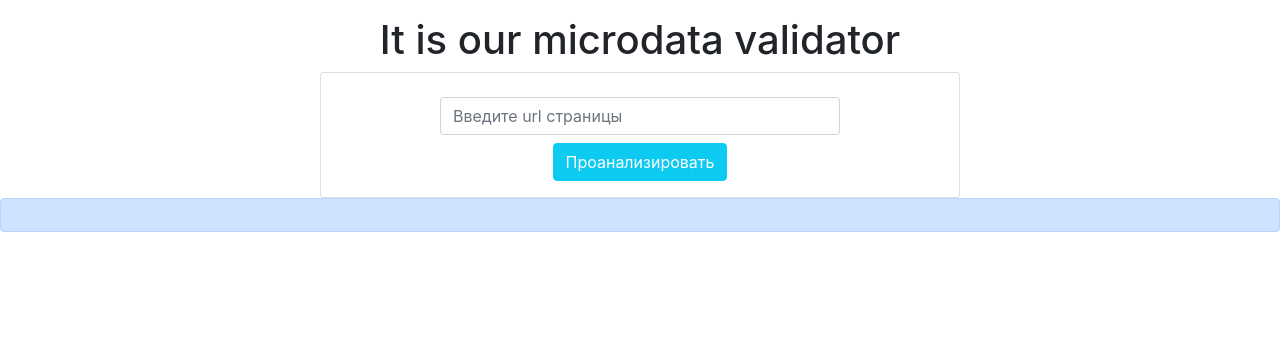
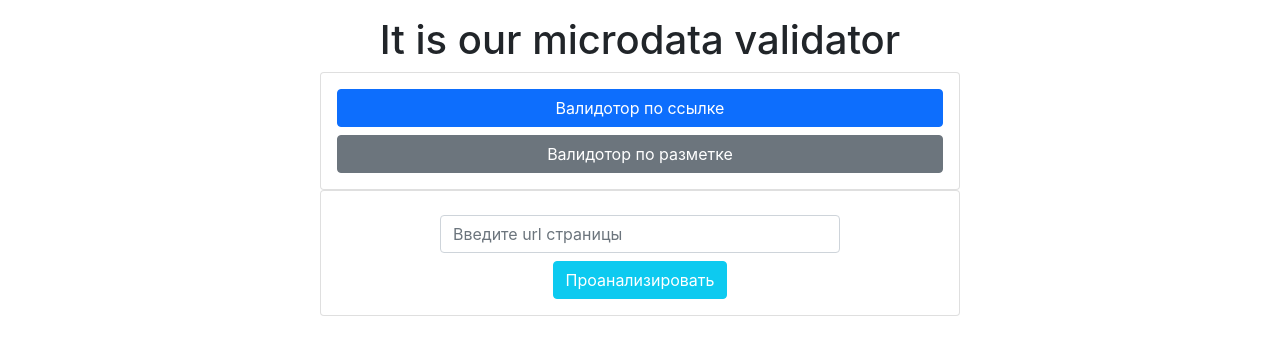
Before and after one commit to MaximGrekk/MicrodataValidator, a React (Create React App) app: page / in a window 1280 px wide. Shown: the top 354 px of the page. Built offline with nearby package versions, Linux system fonts and the light colour scheme.

Commit message:
Added TextareaLayout component

```diff
--- a/src/Components/App/App.jsx
+++ b/src/Components/App/App.jsx
@@ -10,7 +10,7 @@ function App() {
     <div className="App text-center my-3">
       <h1>It is our microdata validator</h1>
       <CardForm analyzer={analyzer} />
-      <Result/>
+      {/* <Result/> */}
     </div>
   );
 }
--- a/src/Components/CardForm/CardForm.jsx
+++ b/src/Components/CardForm/CardForm.jsx
@@ -1,11 +1,27 @@
-import React from 'react'
+import React, {useState} from 'react'
 import InputURL from '../InputURL/InputURL'
+import TextareaLayout from '../TextareaLayout/TextareaLayout'
 
 function CardForm(props) {
+
+  const [type, setType] = useState('InputURL')
+
   return (
-    <div className="col-6 m-auto card p-3">
-      <InputURL analyzer={props.analyzer}/>
-    </div>
+    <>
+      <div className="col-6 m-auto card p-3">
+        <button onClick={() => setType('InputURL')} type="button" className="btn btn-primary btn mb-2">Валидотор по ссылке</button>
+        <button onClick={() => setType('TextareaLayout')} type="button" className="btn btn-secondary btn">Валидотор по разметке</button>
+      </div>
+
+      {type === 'InputURL' ? <InputURL analyzer={props.analyzer}/> : <TextareaLayout />}
+      {console.log(type)}
+      {/* <div className="col-6 m-auto card p-3">
+        <InputURL analyzer={props.analyzer}/>
+      </div>
+      <div className="col-6 m-auto card p-3">
+        <TextareaLayout analyzer={props.analyzer}/>
+      </div> */}
+    </>
   );
 }
 
--- a/src/Components/InputURL/InputURL.jsx
+++ b/src/Components/InputURL/InputURL.jsx
@@ -9,7 +9,7 @@ function InputURL(props) {
   };
 
   return (
-    <div>
+    <div className="col-6 m-auto card p-3">
       <form onSubmit={onSubmit}>
         <input
           type="text"
--- /dev/null
+++ b/src/Components/TextareaLayout/TextareaLayout.jsx
@@ -0,0 +1,27 @@
+import React, {useState} from 'react'
+
+function TextareaLayout(props) {
+
+  const [layoutText, setLayoutText] = useState('')
+
+  const onSubmit = (e) => {
+    e.preventDefault();
+  };
+
+
+  return (
+    <div className="col-6 m-auto card p-3">
+      <form onSubmit={onSubmit}>
+        <textarea className="form-control m-auto my-2" cols="30" rows="10" placeholder="Введите разметку" onChange={(e) => setLayoutText(e.target.value)}>
+
+        </textarea>
+        {console.log(layoutText)}
+        <button type="submit" className="btn btn-info text-white" >
+          Проанализировать
+        </button>
+      </form>
+    </div>
+  );
+}
+
+export default TextareaLayout;
--- /dev/null
+++ b/src/Components/TextareaLayout/index.js
@@ -0,0 +1 @@
+export { default } from './TextareaLayout'
--- a/src/api/index.js
+++ b/src/api/index.js
@@ -7,7 +7,6 @@ const getHtml = (url) => {
 		body: JSON.stringify({url}),
 	})
 	.then(res => res.json())
-	.then(res => console.log(res))
 	.then(res => res.res)
     .then(res=>parser.parseFromString(res, 'text/html'))
     .then(console.log);
```
Also changed, not shown: src/api/validator.js (added).
